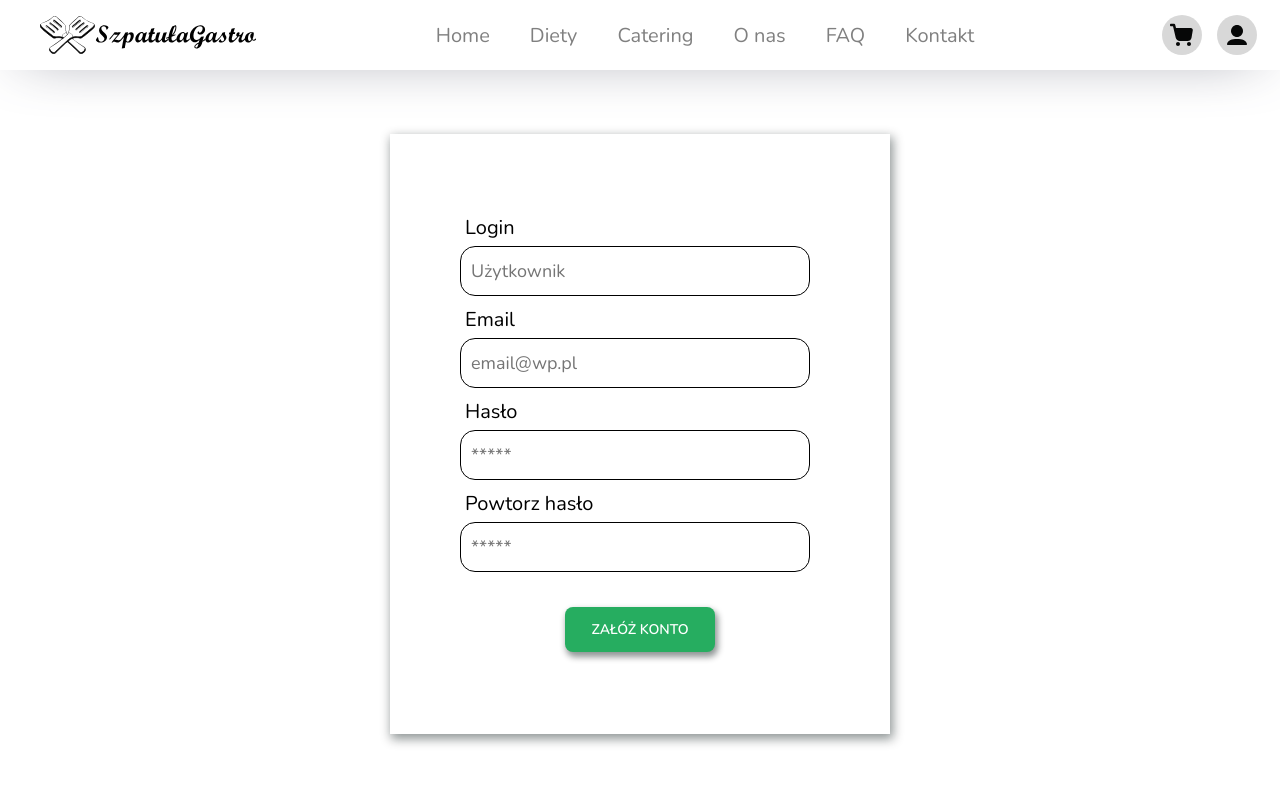
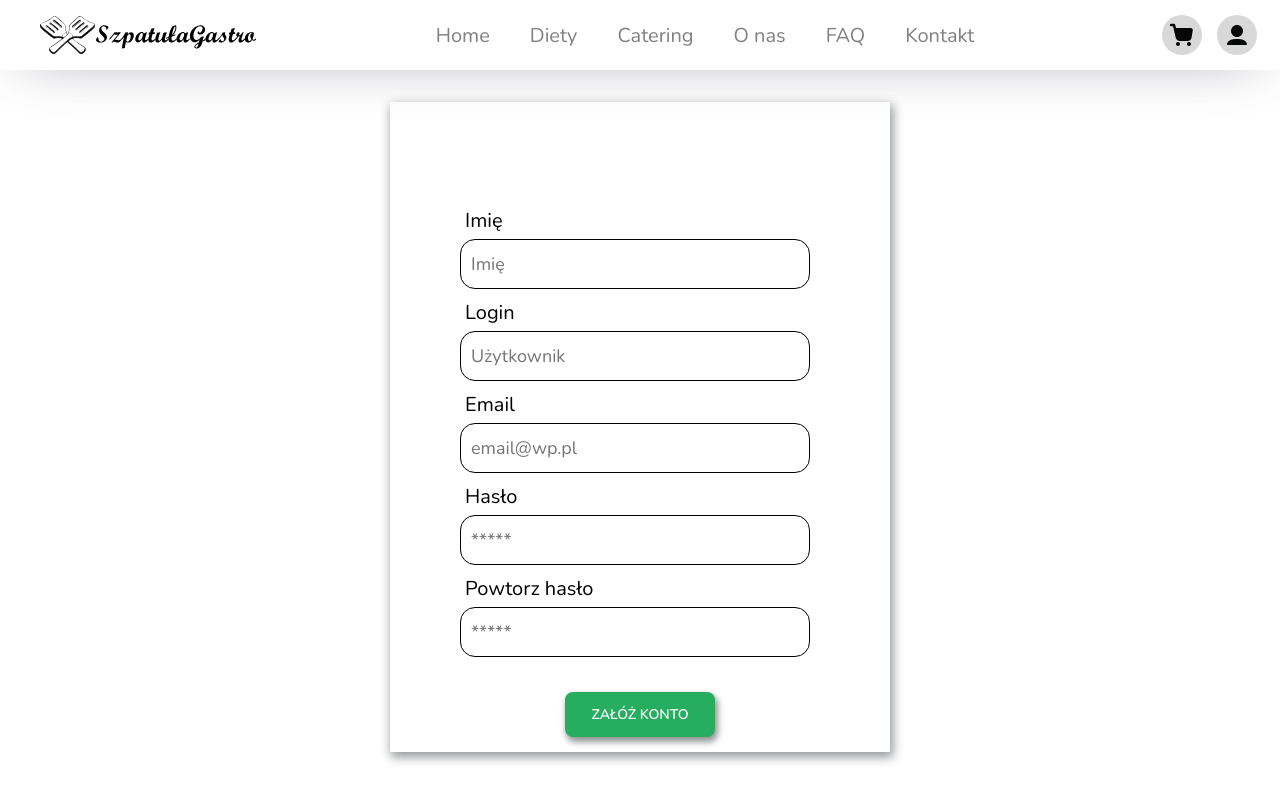
Before and after one commit to lobarzanek/vue-catering-web, a Vue app: page /register in a window 1280 px wide. Built offline with nearby package versions, Linux system fonts and the light colour scheme.

Commit message:
Updates pages
Clear db.json from no need users
Add if in register about null inputs
Add new input in register
Add alert after

```diff
--- a/db.json
+++ b/db.json
@@ -168,18 +168,20 @@
   ],
   "users": [
     {
-      "name": "Andrzej",
-      "email": "email@wp.pl",
-      "password": "123",
-      "password2": "123",
-      "id": 1
+      "firstName": "Andrzej",
+      "name": "endrju",
+      "email": "andrzej@wp.pl",
+      "password": "1",
+      "password2": "1",
+      "id": 3
     },
     {
+      "firstName": "test",
       "name": "p",
       "email": "p@wp.pl",
       "password": "1",
       "password2": "1",
-      "id": 2
+      "id": 4
     }
   ]
 }
--- a/src/components/content/loginpage/login.vue
+++ b/src/components/content/loginpage/login.vue
@@ -5,6 +5,7 @@ export default {
   name: "Login",
   data() {
     return {
+      firstName:'',
       name: '',
       password: ''
     }
@@ -16,6 +17,7 @@ export default {
           )
           if(result.status==200 && result.data.length>0){
             localStorage.setItem("userInformation",JSON.stringify(result.data))
+            alert("Witaj! \n zostaniesz przeniesiony na strone główna")
             this.$router.push('/')
         }
         else{
--- a/src/components/content/registerpage/register.vue
+++ b/src/components/content/registerpage/register.vue
@@ -4,6 +4,7 @@ export default{
     name: 'SignUp',
     Data() {
     return{
+        firstName:'',
         name:'',
         email:'',
         password:'',
@@ -12,7 +13,18 @@ export default{
 },
 methods:{
     async signUp() {
+        if (
+      !this.firstName ||
+      !this.name ||
+      !this.email ||
+      !this.password ||
+      !this.password2
+    ) {
+      alert("Wszystkie pola muszą być wypełnione.");
+      return;
+    }
         let result = await axios.post("http://localhost:3000/users",{
+            firstName:this.firstName,
             name:this.name,
             email:this.email,
             password:this.password,
@@ -55,6 +67,8 @@ methods:{
     <div class="mainRegister">
         <div class="register">
             <form>
+                <label for="fistName">Imię</label>
+                <input type="text" v-model="firstName" class="firstName" placeholder="Imię">
                 <label for="login">Login</label>
                 <input type="text" v-model="name" class="login" placeholder="Użytkownik">
                 <label for="email">Email</label>
@@ -75,9 +89,10 @@ methods:{
     display: flex;
     justify-content: center;
     width: 500px;
-    height: 600px;
-    margin-top: 4rem;
-    padding: 10px;
+    height: 650px;
+    margin-top: 2rem;
+    margin-bottom: 2rem;
+    padding: 4px;
     border: 1px groove white;
     box-shadow: 2px 4px 10px 1px #01111170;
 }
@@ -89,7 +104,7 @@ methods:{
     padding: 20px;
 }
 
-.login, .email, .password, .password2{
+.firstName, .login, .email, .password, .password2{
     width: 350px;
     height: 50px;
     border: 1px groove black;
```
